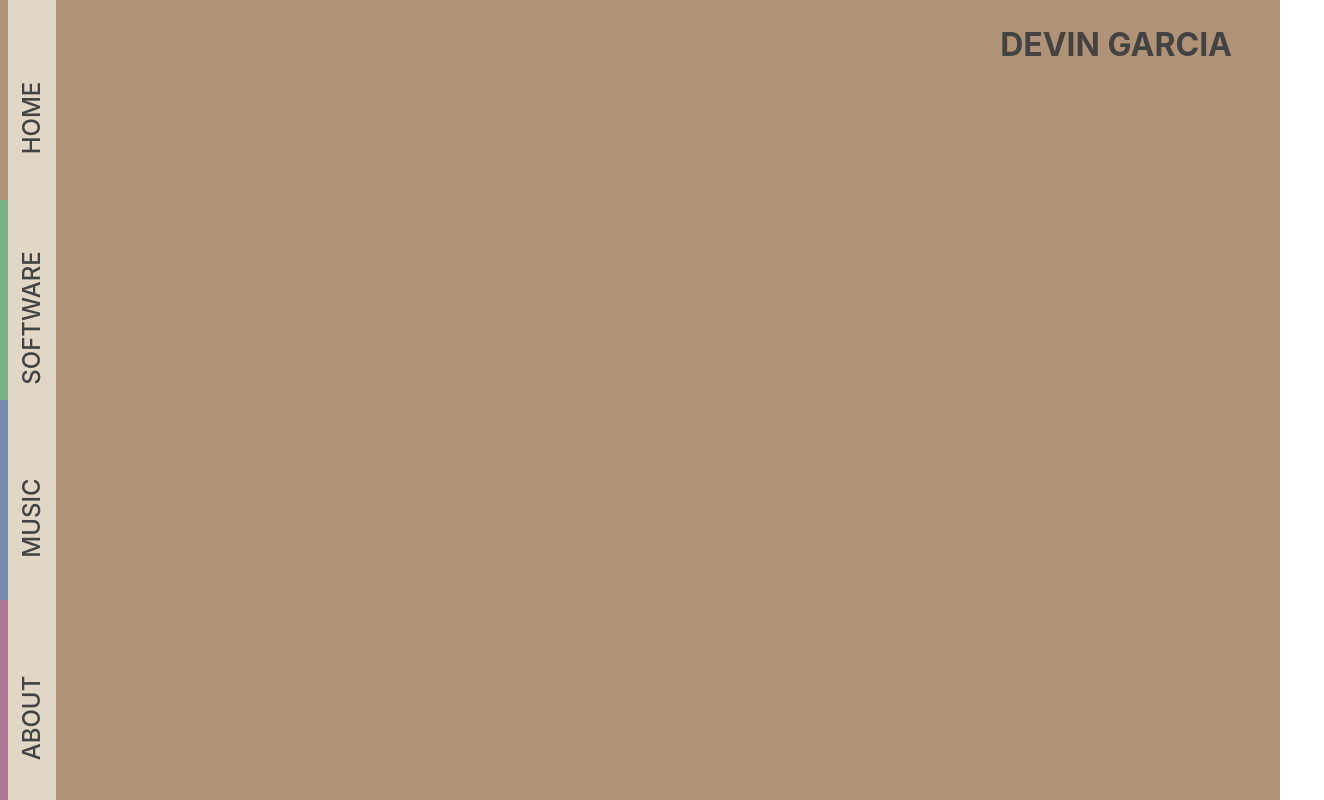
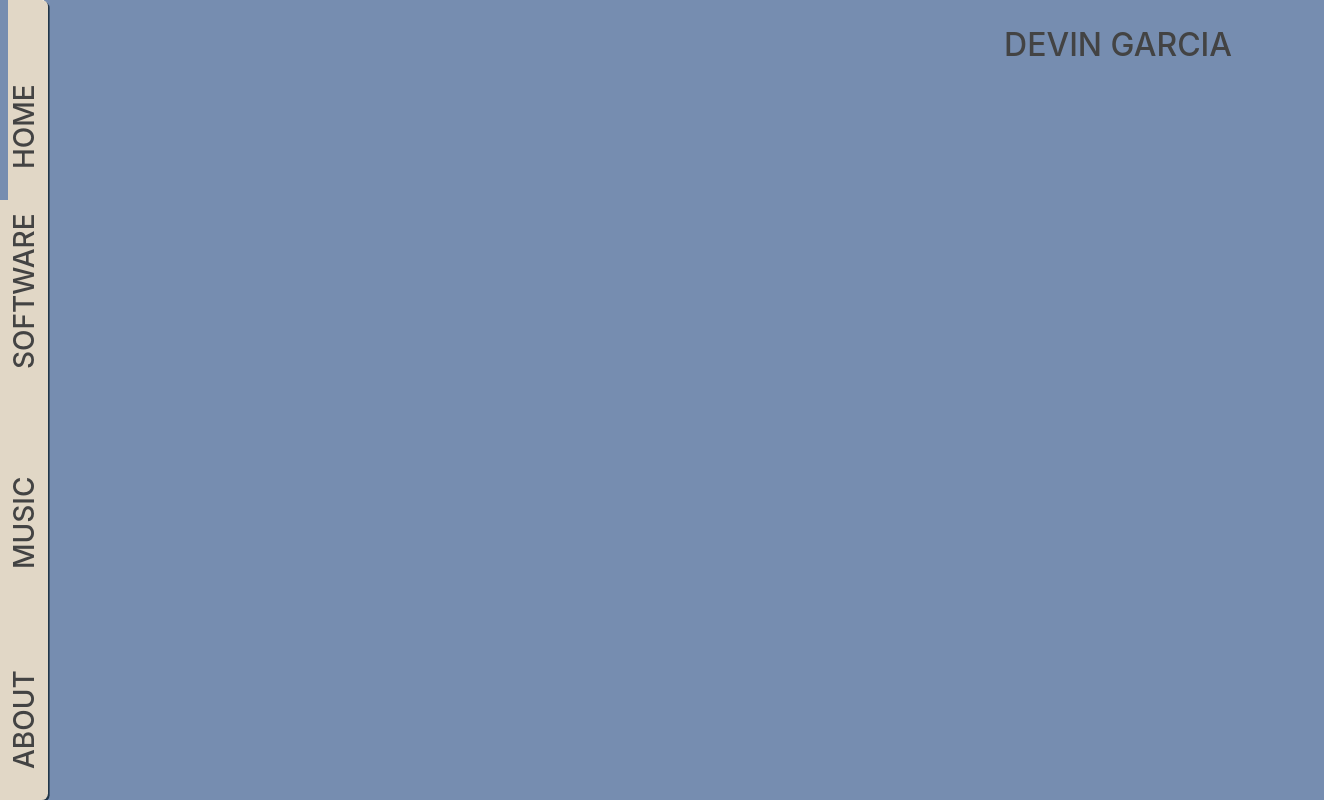
Before and after one commit to batmanonwheels/devin-garcia, a React (Vite) app: page /music in a window 1280 px wide. Shown: the whole page, 1324 px wide, since content can reach past the window. Built offline with nearby package versions, Linux system fonts and the light colour scheme.

Commit message:
broke things, made things

```diff
--- a/package.json
+++ b/package.json
@@ -6,13 +6,15 @@
 	"scripts": {
 		"dev": "vite",
 		"build": "tsc && vite build",
-		"preview": "vite preview"
+		"preview": "vite preview",
+		"host": "vite --host"
 	},
 	"dependencies": {
 		"localforage": "^1.10.0",
 		"match-sorter": "^6.3.1",
 		"react": "^18.2.0",
 		"react-dom": "^18.2.0",
+		"react-icons": "^4.7.1",
 		"react-router-dom": "^6.8.1",
 		"sort-by": "^1.2.0"
 	},
--- a/src/components/About.tsx
+++ b/src/components/About.tsx
@@ -1,3 +1,3 @@
 export default function About() {
-	return <div className='main-componenent' id='about'></div>;
+	return <div className='main-component' id='about'></div>;
 }
--- a/src/components/App.css
+++ b/src/components/App.css
@@ -1,61 +1,63 @@
-#root {
-	/* margin: 0 auto; */
-	min-height: 100vh;
-	min-width: 100vw;
-}
+/* #root { */
+/* margin: 0 auto; */
+/* min-height: 100%; */
+/* min-width: 100%; */
+/* } */
 
 /*GENERAL*/
-
 a {
 	text-decoration: none;
 }
 
 h1 {
 	color: rgb(67, 67, 67);
+	font-size: 1.75rem;
 }
 
 /*APP*/
 .App {
 	height: 100vh;
-	width: 100vw;
-	overflow-x: hidden;
-	position: relative;
+	max-width: 100%;
 }
 
 /*NAV BAR */
+#nav {
+	position: sticky;
+	top: 0;
+	left: 0;
+	height: 100%;
+	z-index: 3;
+}
 
 nav {
 	display: grid;
-	grid-template-rows: repeat(4, 25%);
-	/* row-gap: 0.1rem; */
+	justify-content: space-evenly;
 	background-color: var(--beige);
-	width: 3.5rem;
+	width: 3.75%;
 	height: 100%;
-	position: sticky;
-	top: 0;
-	left: 0;
-	overflow-y: hidden;
+	border-style: unset;
+	box-shadow: 0.1rem 0.1rem;
+	border-top-right-radius: 0.4rem;
+	border-bottom-right-radius: 0.4rem;
+	/* width: 0%; */
+	transition: width 2s;
+	/* transition: opacity 2s; */
 }
 
-.nav-bar-section {
-	display: grid;
-	grid-template-columns: 0.05fr 0.2fr;
-}
+/* nav:hover {
+	width: 0%;
+	display: none;
+} */
 
 .nav-bar-tabs {
-	max-width: 3rem;
-	border-top-right-radius: 5px;
-	border-bottom-right-radius: 5px;
-	/* background-color: var(--blue); */
-	/* display: flex; */
-	justify-items: center;
+	max-width: 1rem;
+	/* max-width:; */
 }
 
 #nav-bar h1 {
 	position: relative;
-	top: 50%;
+	top: 70%;
 	margin: 0;
-	font-size: x-large;
 	font-weight: 500;
 	transform: rotate(270deg);
 }
@@ -64,10 +66,16 @@ nav {
 	color: black;
 }
 
+#color-bar {
+	position: absolute;
+	display: grid;
+	height: 100%;
+	grid-template-rows: repeat(4, 25%);
+}
+
 .vl:before {
 	content: '';
 	display: inline-block;
-	z-index: inherit;
 	height: 100%;
 }
 
@@ -87,47 +95,187 @@ nav {
 	border-left: 0.5rem solid var(--purple);
 }
 
+/*PROGRESS BAR */
+#progress-bar {
+	/* position: absolute; */
+	position: sticky;
+	top: 0;
+	left: 0;
+	height: 100%;
+	border-left: 0.5rem solid var(--beige);
+}
+
 /*TITLE*/
 #title {
-	/* position: sticky; */
 	top: 0;
 	right: 0;
 	z-index: 100;
 	position: fixed;
 	padding-right: 3rem;
 }
+/*
+#title-letters {
+}
+ */
+
+#title h1 {
+	font-size: 200%;
+	font-weight: 500;
+}
 
 /*GENERAL MAIN COMPONENTS*/
+#main {
+	max-width: 100%;
+	width: fit-content;
+}
 
-.main-componenent {
+.main-component {
 	top: 0;
-	left: 3.5rem;
-	height: 200%;
+	left: 3.45%;
+	min-height: 100%;
 	width: 100%;
-	overflow-y: visible;
 	position: absolute;
 }
+::-webkit-scrollbar {
+	display: none;
+}
+
+/* #main-line {
+	position: absolute;
+	width: 1%;
+	min-height: 340%;
+	top: 30%;
+	left: 51%;
+	z-index: 10;
+	background-color: var(--beige);
+	border-style: unset;
+	box-shadow: 0.1rem 0.1rem;
+	border-radius: 0.4rem;
+} */
 
 /*HOME*/
-
 #home {
 	background-color: var(--brown);
 }
 
 /*SOFTWARE*/
-
 #software {
 	background-color: var(--green);
+	height: auto;
 }
 
 /*MUSIC*/
-
 #music {
 	background-color: var(--blue);
+	height: 100%;
 }
 
 /*ABOUT*/
-
 #about {
 	background-color: var(--purple);
 }
+
+/*CARD*/
+.card {
+	display: grid;
+	background-color: var(--beige);
+	max-width: 80%;
+	max-height: 40%;
+	border-style: unset;
+	box-shadow: 0.1rem 0.1rem;
+	border-radius: 0.4rem;
+	margin: 1rem auto;
+	/* padding: 0.4rem; */
+	position: relative;
+}
+
+.card-detail-container {
+	display: grid;
+	grid-template-rows: 1fr 2.5fr 1fr;
+	padding: 1% 2.5%;
+}
+
+/*
+@media only screen and (max-width: 1200px) {
+
+	.card:nth-child(odd) {
+		background-color: var(--blue);
+	}
+
+	.card:nth-child(even) {
+		transform: translateX(32.25rem);
+	}
+
+	.card:nth-child(3n) {
+		transform: translateX(16rem);
+	}
+}
+ */
+@media (min-width: 975px) {
+	.card {
+		grid-template-columns: repeat(2, 50%);
+	}
+
+	.card-detail-container {
+		display: grid;
+		grid-template-rows: 1fr 2.5fr 1fr;
+		padding: 1% 2.5%;
+	}
+
+	/* .hidden {
+		display: none;
+	} */
+}
+
+@media (max-width: 975px) {
+	.card {
+		display: grid;
+		background-color: var(--beige);
+		max-width: 80%;
+		max-height: 40%;
+		/* height: 25%; */
+		border-style: unset;
+		box-shadow: 0.1rem 0.1rem;
+		border-radius: 0.4rem;
+		margin: 1.25rem auto;
+		padding: 0.4rem;
+		position: relative;
+	}
+	.card-detail-container {
+		display: grid;
+		grid-template-rows: 1fr 2.5fr 1fr;
+		padding: 1% 0.75%;
+	}
+}
+
+.card h1 {
+	/* box-shadow: 0.1rem 0.1rem;
+	border-radius: 0.4rem; */
+	margin: 0.4vmin;
+}
+
+.card p {
+	text-align: center;
+	border-style: unset;
+	box-shadow: 0.1rem 0.1rem;
+	border-radius: 0.4rem;
+	padding: 2.5%;
+	/* padding-bottom: 2.5%; */
+}
+
+/* .card a {
+} */
+
+.card-link {
+	border-style: unset;
+	box-shadow: 0.1rem 0.1rem;
+	border-radius: 0.4rem;
+}
+
+.card-image {
+	max-width: 100%;
+	border-style: unset;
+	box-shadow: 0.1rem 0.1rem;
+	border-radius: 0.4rem;
+	/* object-fit: cover; */
+}
--- a/src/components/App.tsx
+++ b/src/components/App.tsx
@@ -2,13 +2,38 @@ import './App.css';
 import Home from './Home';
 import NavBar from './NavBar';
 import Title from './Title';
+import Software from './Software';
+import Music from './Music';
+import About from './About';
+import { BrowserRouter, Routes, Route } from 'react-router-dom';
 
 export default function App() {
+	const findPosition = () => {
+		const windowHeight: number = window.outerHeight;
+		const main: HTMLDivElement | null =
+			document.querySelector('.main-component')!;
+		const maxY: number = main!.scrollHeight;
+		let currentY: number = window.pageYOffset;
+		let percentOfPage: number =
+			(Math.round(currentY) / Math.round(maxY - windowHeight)) * 100;
+		// console.log(`${Math.round(percentOfPage)}` + '%');
+		console.log();
+	};
+
 	return (
-		<div className='App'>
+		<div className='App' onScroll={() => console.log(document.body.scrollTop)}>
 			<NavBar />
 			<Title />
-			<Home />
+			<div id='main'>
+				<BrowserRouter>
+					<Routes>
+						<Route path='/' element={<Home />} />
+						<Route path='/software' element={<Software />} />
+						<Route path='/music' element={<Music />} />
+						<Route path='/about' element={<About />} />
+					</Routes>
+				</BrowserRouter>
+			</div>
 		</div>
 	);
 }
--- /dev/null
+++ b/src/components/Card.tsx
@@ -0,0 +1,38 @@
+import { AiFillGithub } from 'react-icons/ai';
+
+export default function Card({ project }: { project: Project }) {
+	interface Project {
+		link: String;
+		name: String;
+		image: String;
+		description: String;
+		githubLink: String;
+	}
+
+	const showFullCard = (e: React.MouseEvent | null) => {
+		console.log('mouse');
+	};
+
+	return (
+		<div className='card'>
+			<div
+				className='card-image-container'
+				onClick={(e) => console.log(showFullCard(e))}
+			>
+				<img className='card-image' src={project.image} />
+			</div>
+			<div className='card-detail-container'>
+				<a href={project.link}>
+					<h1>{project.name}</h1>
+				</a>
+				<p className='card-description'>{project.description}</p>
+				<AiFillGithub
+					href={project.githubLink}
+					className='card-link'
+					size={50}
+					color={'#434343'}
+				/>
+			</div>
+		</div>
+	);
+}
--- a/src/components/Home.tsx
+++ b/src/components/Home.tsx
@@ -1,5 +1,3 @@
-import NavBar from './NavBar';
-
 export default function Home() {
-	return <div className='main-componenent' id='home'></div>;
+	return <div className='main-component' id='home' />;
 }
--- a/src/components/Music.tsx
+++ b/src/components/Music.tsx
@@ -1,3 +1,3 @@
 export default function Music() {
-	return <div className='main-componenent' id='music'></div>;
+	return <div className='main-component' id='music'></div>;
 }
--- a/src/components/NavBar.tsx
+++ b/src/components/NavBar.tsx
@@ -1,30 +1,37 @@
+import ProgressBar from './ProgressBar';
+
 export default function NavBar() {
+	let pathName: String = window.location.href;
 	return (
-		<nav id='nav-bar'>
-			<div className='nav-bar-section'>
-				<div className='vl' id='brown'></div>
+		<div id='nav'>
+			<div id='color-bar'>
+				{pathName.includes('software') ||
+				pathName.includes('music') ||
+				pathName.includes('about') ? (
+					<ProgressBar pathName={pathName} />
+				) : (
+					<>
+						<div className='vl' id='brown'></div>
+						<div className='vl' id='green'></div>
+						<div className='vl' id='blue'></div>
+						<div className='vl' id='purple'></div>
+					</>
+				)}
+			</div>
+			<nav id='nav-bar'>
 				<a href={'/'} className='nav-bar-tabs'>
 					<h1>HOME</h1>
 				</a>
-			</div>
-			<div className='nav-bar-section'>
-				<div className='vl' id='green'></div>
 				<a href={'/software'} className='nav-bar-tabs'>
 					<h1>SOFTWARE</h1>
 				</a>
-			</div>
-			<div className='nav-bar-section'>
-				<div className='vl' id='blue'></div>
 				<a href={'/music'} className='nav-bar-tabs'>
 					<h1>MUSIC</h1>
 				</a>
-			</div>
-			<div className='nav-bar-section'>
-				<div className='vl' id='purple'></div>
 				<a href={'/about'} className='nav-bar-tabs'>
 					<h1>ABOUT</h1>
 				</a>
-			</div>
-		</nav>
+			</nav>
+		</div>
 	);
 }
--- /dev/null
+++ b/src/components/ProgressBar.tsx
@@ -0,0 +1,13 @@
+export default function ProgressBar({ pathName }: { pathName: string }) {
+	return (
+		<>
+			{pathName.includes('software') ? (
+				<div className='vl' id='green' />
+			) : pathName.includes('music') ? (
+				<div className='vl' id='blue' />
+			) : (
+				<div className='vl' id='purple' />
+			)}
+		</>
+	);
+}
--- a/src/components/Software.tsx
+++ b/src/components/Software.tsx
@@ -1,3 +1,28 @@
+import Card from './Card';
+
 export default function Software() {
-	return <div className='main-componenent' id='software'></div>;
+	const project: Object = {
+		name: 'NoteAbility',
+		link: 'https://github.com/batmanonwheels/noteability',
+		image:
+			'https://user-images.githubusercontent.com/5254749/217098731-71317e59-c0e9-4489-910f-ddb2c117a8a7.png',
+		description:
+			'Noteability is a game that allows you to play a song on a virtual piano and have your friends guess the name of it!',
+		githubLink: 'https://github.com/batmanonwheels/noteability',
+	};
+
+	return (
+		<>
+			{/* <div id='main-line' /> */}
+			<div className='main-component' id='software'>
+				{/* <Card name={project.name} link={project.link: String} image={project.image} description={project.description} githubLink={project.githubLink}/> */}
+				<Card project={project} />
+				<Card project={project} />
+				{/* <Card project={project} />
+				<Card project={project} />
+				<Card project={project} />
+				<Card project={project} /> */}
+			</div>
+		</>
+	);
 }
--- a/src/components/Title.tsx
+++ b/src/components/Title.tsx
@@ -1,7 +1,13 @@
 export default function Title() {
+	const name: string = 'DEVIN GARCIA';
 	return (
 		<a href={'/'} id='title'>
 			<h1>DEVIN GARCIA</h1>
+			{/* <div id='title-letters'>
+				{name.split('').map((l, index) => (
+					<h1 key={index}>{l}</h1>
+				))}
+			</div> */}
 		</a>
 	);
 }
--- a/src/index.css
+++ b/src/index.css
@@ -2,17 +2,14 @@
 	font-family: Inter, system-ui, Avenir, Helvetica, Arial, sans-serif;
 	line-height: 1.5;
 	font-weight: 400;
-
 	color-scheme: light;
 	color: rgba(255, 255, 255, 0.87);
 	background-color: #242424;
-
 	font-synthesis: none;
 	text-rendering: optimizeLegibility;
 	-webkit-font-smoothing: antialiased;
 	-moz-osx-font-smoothing: grayscale;
 	-webkit-text-size-adjust: 100%;
-
 	--beige: #e1d7c6;
 	--brown: #b09276;
 	--green: #76b086;
@@ -30,10 +27,19 @@
 	color: gainsboro;
 } */
 
+html,
 body {
 	margin: 0;
-	/* max-height: 100vh;
-	max-width: 100vw; */
+	padding: 0;
+}
+
+body {
+	height: 100%;
+	width: 100%;
+}
+
+* {
+	box-sizing: border-box;
 }
 
 /* h1 {
```
Also changed, not shown: 1 other file (tests, documents, lock files or other folders).
